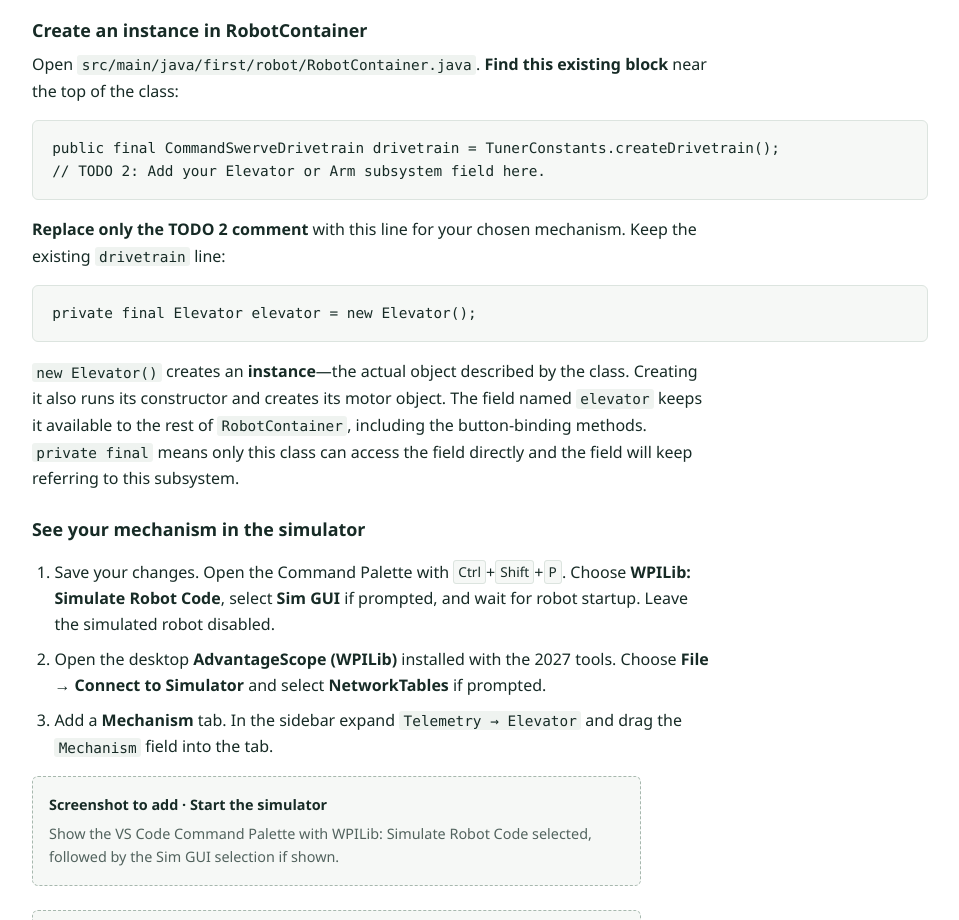
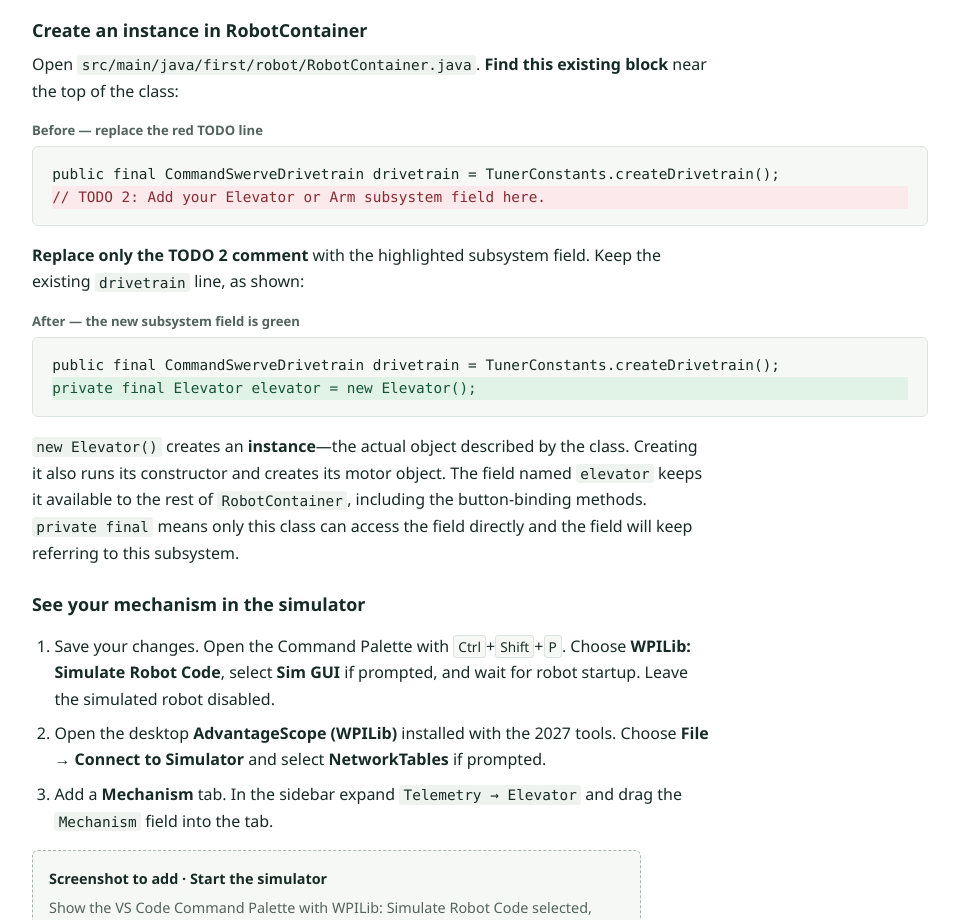
Before and after one commit to Barlow-Robotics/Code2027-Preseason, a plain HTML site: page docs/adding-a-subsystem-subsystem.html in a window 1280 px wide. Shown: the part 2800-3720 px from the top of the page, without its empty margins (160-1119 px from the left). Drawn offline with Linux system fonts and the light colour scheme.

Commit message:
Highlight replacement lines in contextual before-after snippets

```diff
--- a/docs/adding-a-subsystem-subsystem.html
+++ b/docs/adding-a-subsystem-subsystem.html
@@ -81,11 +81,13 @@ private final TalonFX motor = new TalonFX(ArmConstants.MOTOR_CAN_ID, TunerConsta
 <p>The import lets us use the shorter name <code><span data-elevator="ElevatorConstants" data-arm="ArmConstants">ElevatorConstants</span></code> in this file. For example, <code><span data-elevator="ElevatorConstants.GEAR_RATIO" data-arm="ArmConstants.GEAR_RATIO">ElevatorConstants.GEAR_RATIO</span></code> reads the ratio you just set. Importing a class makes its name available; it does not create a subsystem.</p>
 </section><section id="create">  <h3>Create an instance in RobotContainer</h3>
   <p>Open <code>src/main/java/first/robot/RobotContainer.java</code>. <strong>Find this existing block</strong> near the top of the class:</p>
-<pre data-existing="container-before"><code>public final CommandSwerveDrivetrain drivetrain = TunerConstants.createDrivetrain();
-// TODO 2: Add your Elevator or Arm subsystem field here.</code></pre>
-<p><strong>Replace only the TODO 2 comment</strong> with this line for your chosen mechanism. Keep the existing <code>drivetrain</code> line:</p>
-  <div data-track="elevator"><pre data-snippet="create-elevator"><code>private final Elevator elevator = new Elevator();</code></pre></div>
-  <div data-track="arm" hidden><pre data-snippet="create-arm"><code>private final Arm arm = new Arm();</code></pre></div>
+<p class="code-caption">Before — replace the red TODO line</p><pre data-existing="container-before"><code>public final CommandSwerveDrivetrain drivetrain = TunerConstants.createDrivetrain();
+<span class="code-line code-removed">// TODO 2: Add your Elevator or Arm subsystem field here.</span></code></pre>
+<p><strong>Replace only the TODO 2 comment</strong> with the highlighted subsystem field. Keep the existing <code>drivetrain</code> line, as shown:</p>
+  <div data-track="elevator"><p class="code-caption">After — the new subsystem field is green</p><pre data-snippet="create-elevator"><code>public final CommandSwerveDrivetrain drivetrain = TunerConstants.createDrivetrain();
+<span class="code-line code-added">private final Elevator elevator = new Elevator();</span></code></pre></div>
+  <div data-track="arm" hidden><p class="code-caption">After — the new subsystem field is green</p><pre data-snippet="create-arm"><code>public final CommandSwerveDrivetrain drivetrain = TunerConstants.createDrivetrain();
+<span class="code-line code-added">private final Arm arm = new Arm();</span></code></pre></div>
   <p><code>new <span data-elevator="Elevator()" data-arm="Arm()">Elevator()</span></code> creates an <strong>instance</strong>—the actual object described by the class. Creating it also runs its constructor and creates its motor object. The field named <code><span data-elevator="elevator" data-arm="arm">elevator</span></code> keeps it available to the rest of <code>RobotContainer</code>, including the button-binding methods. <code>private final</code> means only this class can access the field directly and the field will keep referring to this subsystem.</p>
   <h3>See your mechanism in the simulator</h3>
   <ol>
--- a/docs/walkthrough.css
+++ b/docs/walkthrough.css
@@ -86,3 +86,10 @@ footer a { color:var(--muted); }
 .gear-readout span { white-space:nowrap; }
 .ratio-figure figcaption { border-top:1px solid var(--line); padding-top:.6rem; }
 @media(max-width:36rem) { .gear-strip { gap:.35rem; } .ratio-figure { padding:.6rem; } .gear-stage p { font-size:.65rem; white-space:normal; } }
+
+/* Before/after examples keep surrounding code and mark only edited lines. */
+.code-caption { font-size:.82rem; font-weight:600; color:var(--muted); margin:1rem 0 .25rem; }
+.code-caption + pre { margin-top:0; }
+.code-line { display:inline-block; min-width:100%; }
+.code-removed { color:#862b32; background:#fce9eb; }
+.code-added { color:#155534; background:#e1f3e6; }
```
Also changed, not shown: docs/adding-a-subsystem-commands.html (+11 -7 lines).
